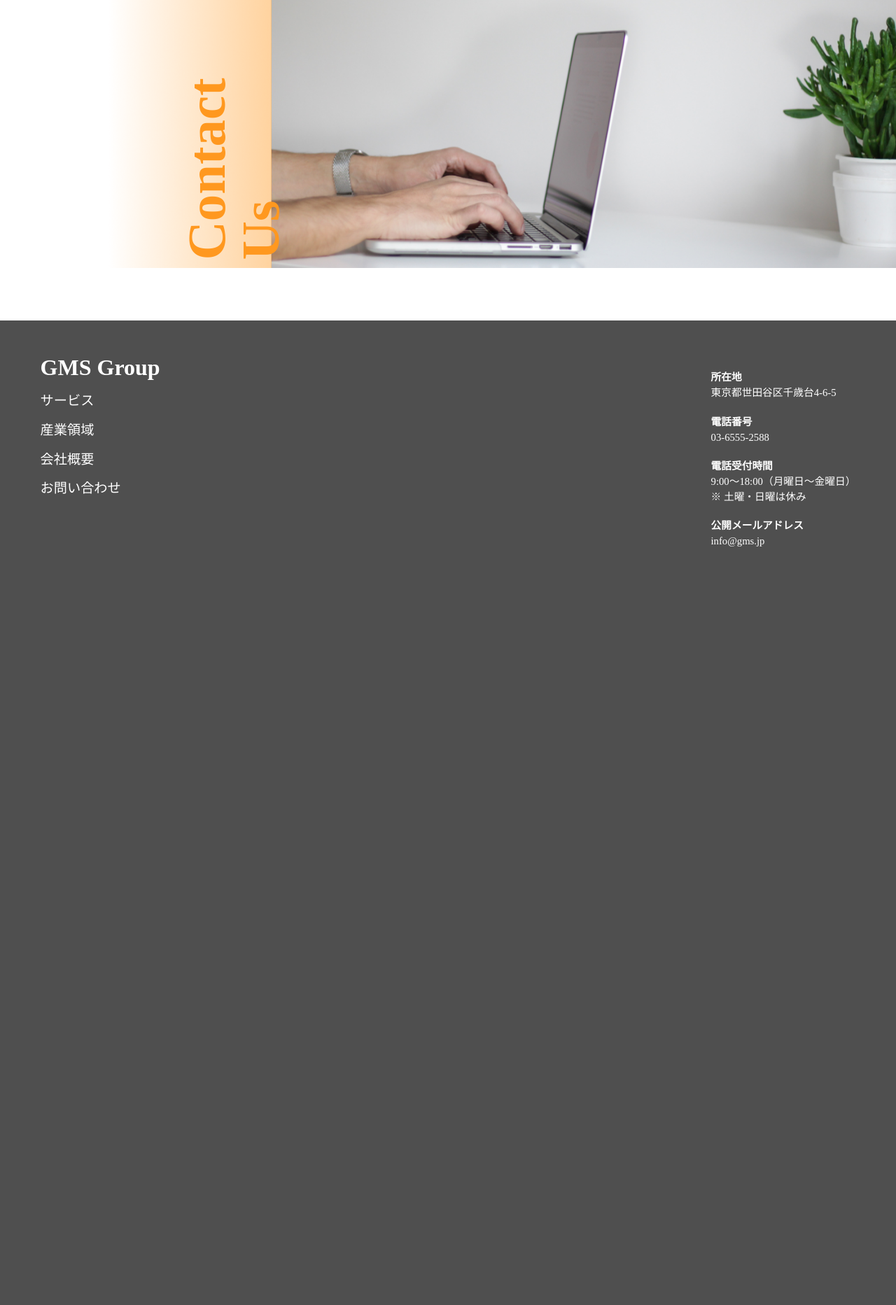
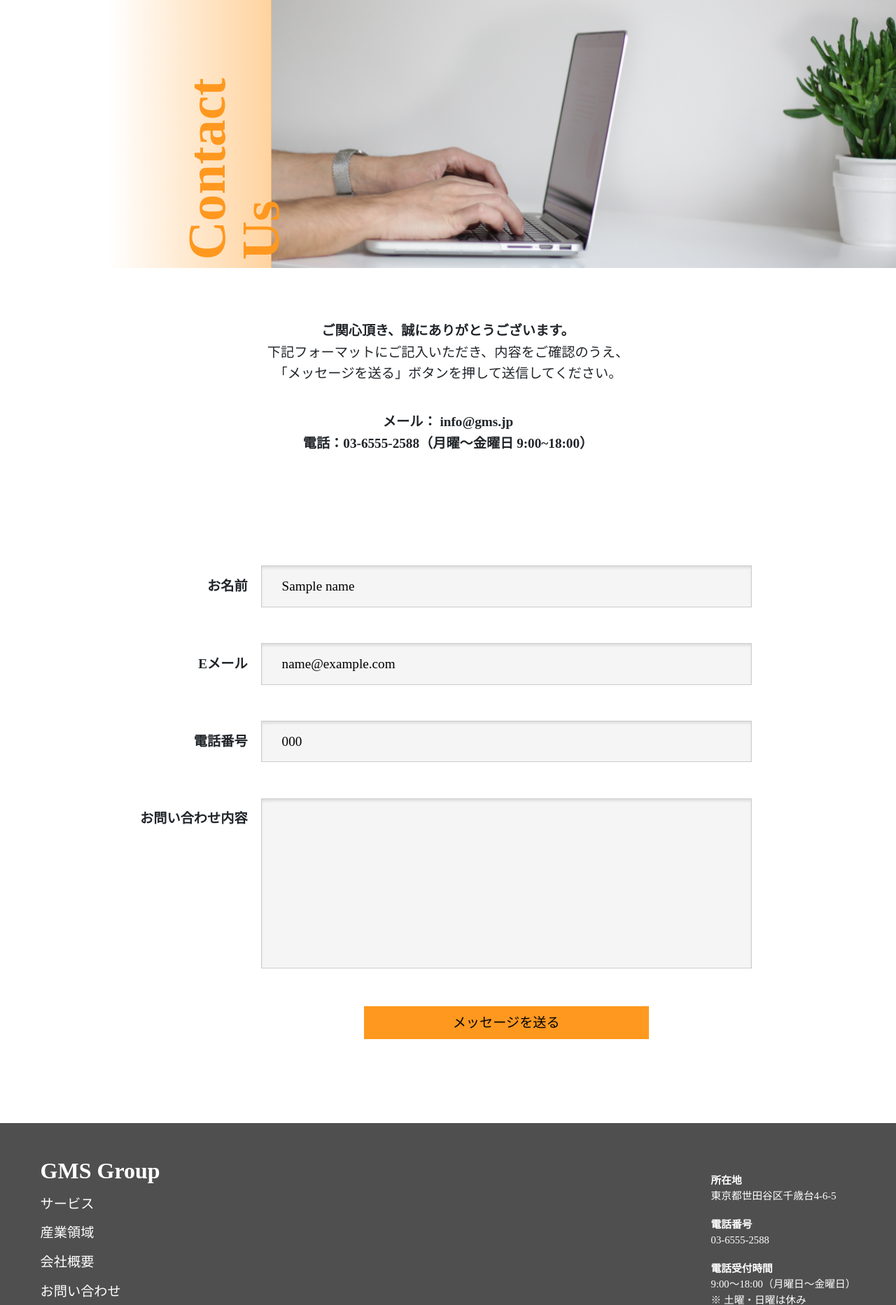
Before and after one commit to hyungtaecf/gms_group, a Django app: template templates/contact_us.html in a window 1280 px wide. Shown: the part 82-1947 px from the top of the page at 70% size. Before the commit the page ends 863 px from the top, so only its background shows below. Run offline with Django 3.2, Linux system fonts and the light colour scheme; the template is opened without the code that fills it: most values are stand-ins (such as "Sample title", 1, 10 or a date in 2020); style sheets or scripts are compiled from the project's sources; some libraries are stand-ins or nearby versions; some web fonts are replaced.

Commit message:
Update
Did all the 대충 desktop version, and now the priority is put live on the server

```diff
--- a/static/css/contact_us.css
+++ b/static/css/contact_us.css
@@ -112,40 +112,92 @@ header {
   }
 }
 
-#contact_us {
-  padding: 12.5vw 0 8.25vw;
+.title_container {
+  left: .3vw;
 }
 
-#contact_us .bg {
-  background: #FF981F;
-  padding: 6vw 12vw;
+article {
+  font-family: Noto Serif JP;
+  text-align: center;
+  font-size: 1.5vw;
 }
 
-#contact_us .bg .contact_grid {
-  display: -ms-grid;
-  display: grid;
-  -ms-grid-columns: 50% 50%;
-      grid-template-columns: 50% 50%;
+article p {
+  margin-bottom: 3vw;
 }
 
-#contact_us .bg .contact_grid .contact_us_title {
+form {
   display: -webkit-box;
   display: -ms-flexbox;
   display: flex;
+  -webkit-box-orient: vertical;
+  -webkit-box-direction: normal;
+      -ms-flex-direction: column;
+          flex-direction: column;
   -webkit-box-align: center;
       -ms-flex-align: center;
           align-items: center;
-  font-weight: bold;
-  font-size: 3vw;
+  font-size: 1.5vw;
+  padding: 9.375vw 0;
+  padding-left: 13vw;
 }
 
-#contact_us .bg .contact_grid a {
-  color: #000;
+form .form_group {
+  position: relative;
+  margin-bottom: 4vw;
 }
 
-#contact_us .bg .contact_grid .contact_us_button {
-  font-family: Noto Serif JP;
-  background: #fff;
+form .form_group label {
+  font-weight: bold;
+  position: absolute;
+  left: calc(-13vw - 1.5vw);
+  top: 50%;
+  width: 13vw;
+  text-align: right;
+  -webkit-transform: translateY(-50%);
+          transform: translateY(-50%);
+}
+
+form .form_group label[for="inquiry"] {
+  top: calc( 4.625vw / 2);
+}
+
+form .form_group input,
+form .form_group textarea {
+  background: rgba(233, 233, 233, 0.47);
+  border: 0.063vw solid rgba(0, 0, 0, 0.17);
+  -webkit-box-shadow: inset 0px 0.25vw 0.25vw rgba(0, 0, 0, 0.09);
+          box-shadow: inset 0px 0.25vw 0.25vw rgba(0, 0, 0, 0.09);
+  padding: 2.25vw;
+  width: 54.75vw;
+}
+
+form .form_group input {
+  height: 4.625vw;
+}
+
+form .form_group textarea {
+  height: 19vw;
+  resize: none;
+}
+
+form .form_group ::-webkit-input-placeholder {
+  color: rgba(0, 0, 0, 0.22);
+}
+
+form .form_group :-ms-input-placeholder {
+  color: rgba(0, 0, 0, 0.22);
+}
+
+form .form_group ::-ms-input-placeholder {
+  color: rgba(0, 0, 0, 0.22);
+}
+
+form .form_group ::placeholder {
+  color: rgba(0, 0, 0, 0.22);
+}
+
+form button {
   display: -webkit-box;
   display: -ms-flexbox;
   display: flex;
@@ -155,78 +207,16 @@ header {
   -webkit-box-align: center;
       -ms-flex-align: center;
           align-items: center;
-  padding: 2vw 0;
+  border: none;
+  background: #FF981F;
+  height: 3.688vw;
+  width: 31.813vw;
 }
 
-#contact_us .bg .contact_grid .contact_us_button .button_text {
-  font-size: 1.5vw;
-}
-
-#contact_us .bg .contact_grid .contact_us_button img {
-  height: 1.25vw;
-  margin-left: 1vw;
-}
-
-#contact_us .bg .contact_grid .contact_us_button:hover {
-  background: -webkit-gradient(linear, left top, left bottom, from(#fff), to(#E9E9E9));
-  background: linear-gradient(#fff, #E9E9E9);
+form button:hover {
   -webkit-box-shadow: 0 0.25vw 0.25vw rgba(0, 0, 0, 0.5);
           box-shadow: 0 0.25vw 0.25vw rgba(0, 0, 0, 0.5);
   -webkit-transition: .3s ease;
   transition: .3s ease;
 }
-
-#contact_us .bg .contact_grid .contact_us_button:hover .button_text {
-  color: #4F4F4F;
-}
-
-@media (max-width: 767.98px) {
-  #contact_us {
-    padding: 16.7vw 0 10.386vw;
-  }
-  #contact_us .bg {
-    padding: 10.6vw 25vw;
-  }
-  #contact_us .bg .contact_grid {
-    -ms-grid-columns: auto;
-        grid-template-columns: auto;
-  }
-  #contact_us .bg .contact_grid .contact_us_title {
-    -webkit-box-pack: center;
-        -ms-flex-pack: center;
-            justify-content: center;
-    font-weight: normal;
-    height: 13.5vw;
-    font-size: 5.8vw;
-  }
-  #contact_us .bg .contact_grid a {
-    color: #000;
-  }
-  #contact_us .bg .contact_grid .contact_us_button {
-    font-family: Noto Serif JP;
-    background: #fff;
-    display: -webkit-box;
-    display: -ms-flexbox;
-    display: flex;
-    -webkit-box-pack: center;
-        -ms-flex-pack: center;
-            justify-content: center;
-    -webkit-box-align: center;
-        -ms-flex-align: center;
-            align-items: center;
-    padding: 2vw 0;
-    height: 13.5vw;
-  }
-  #contact_us .bg .contact_grid .contact_us_button .button_text {
-    font-size: 2.9vw;
-  }
-  #contact_us .bg .contact_grid .contact_us_button img {
-    height: 2.75vw;
-    margin-left: 2vw;
-  }
-}
-
-.title_container {
-  left: .3vw;
-}
 /*# sourceMappingURL=contact_us.css.map */
--- a/static/css/contact_us.scss
+++ b/static/css/contact_us.scss
@@ -1,6 +1,73 @@
 @import './variables';
 @import './cover_section';
-@import './contact_section';
 .title_container {
     left: .3vw;
 }
+
+article {
+    font-family: Noto Serif JP;
+    text-align: center;
+    font-size: 1.5vw;
+    p {
+        margin-bottom: 3vw;
+    }
+}
+
+form {
+    $label_width: 13vw;
+    display: flex;
+    flex-direction: column;
+    align-items: center;
+    font-size: 1.5vw;
+    padding: 9.375vw 0;
+    padding-left: $label_width;
+    .form_group {
+        position: relative;
+        $input_height: 4.625vw;
+        margin-bottom: 4vw;
+        label {
+            font-weight: bold;
+            position: absolute;
+            left: calc(-#{$label_width} - 1.5vw);
+            top: 50%;
+            width: $label_width;
+            text-align: right;
+            transform: translateY(-50%);
+            &[for="inquiry"] {
+                top: calc( #{$input_height} / 2)
+            }
+        }
+        input,
+        textarea {
+            background: rgba($input_background, 0.47);
+            border: .063vw solid rgba($black, 0.17);
+            box-shadow: inset 0px .25vw .25vw rgba($black, 0.09);
+            padding: 2.25vw;
+            width: 54.75vw;
+        }
+        input {
+            height: 4.625vw;
+        }
+        textarea {
+            height: 19vw;
+            resize: none;
+        }
+         ::placeholder {
+            color: rgba($black, 0.22);
+            ;
+        }
+    }
+    button {
+        display: flex;
+        justify-content: center;
+        align-items: center;
+        border: none;
+        background: $primary;
+        height: 3.688vw;
+        width: 31.813vw;
+        &:hover {
+            box-shadow: 0 .25vw .25vw rgba($black, .5);
+            transition: .3s ease;
+        }
+    }
+}
--- a/templates/contact_us.html
+++ b/templates/contact_us.html
@@ -1,5 +1,23 @@
 {% extends "base.html" %} {% load static %} {% block title %}Contact Us{% endblock %} {% block styles %}
-<link rel="stylesheet" href="{% static 'css/contact_us.css' %}">
-{% endblock %} {% block content %}
-{% include "_cover_section.html" with japanese_title='お問い合わせ' english_title='Contact Us' cover_img='img/contact_us_cover.png' cover_img_mobile='img/contact_us_cover_mobile.png' %}
+<link rel="stylesheet" href="{% static 'css/contact_us.css' %}"> {% endblock %} {% block content %} {% include "_cover_section.html" with japanese_title='お問い合わせ' english_title='Contact Us' cover_img='img/contact_us_cover.png' cover_img_mobile='img/contact_us_cover_mobile.png' %}
+<article>
+    <p><strong>ご関心頂き、誠にありがとうございます。</strong><br>下記フォーマットにご記入いただき、内容をご確認のうえ、<br>「メッセージを送る」ボタンを押して送信してください。</p>
+    <p><strong>メール： info@gms.jp<br>電話：03-6555-2588（月曜〜金曜日 9:00~18:00）</strong></p>
+</article>
+<form method="POST">
+    {% csrf_token %}
+    <div class="form_group"><label for="name">お名前</label>
+        <input name="name" type="text" value="{{ name }}" placeholder="山田太郎">
+    </div>
+    <div class="form_group"><label for="email">Eメール</label>
+        <input name="email" type="text" value="{{ email }}" placeholder="gms@example.com">
+    </div>
+    <div class="form_group"><label for="phone">電話番号</label>
+        <input name="phone" type="text" value="{{ phone }}" placeholder="0123456789">
+    </div>
+    <div class="form_group"><label for="inquiry">お問い合わせ内容</label>
+        <textarea name="inquiry" value="{{ inquiry }}" cols="30" rows="10"></textarea>
+    </div>
+    <button type="submit">メッセージを送る</button>
+</form>
 {% endblock %}
```
Also changed, not shown: gms_group/forms.py (added, +27 -0 lines), gms_group/settings.py (+7 -0 lines), gms_group/views.py (+9 -2 lines), static/css/thank_you.css (added, +25 -0 lines), static/css/thank_you.scss (added, +21 -0 lines), templates/contact_form.txt (added, +8 -0 lines), templates/thank_you.html (+7 -2 lines), 2 other files.
